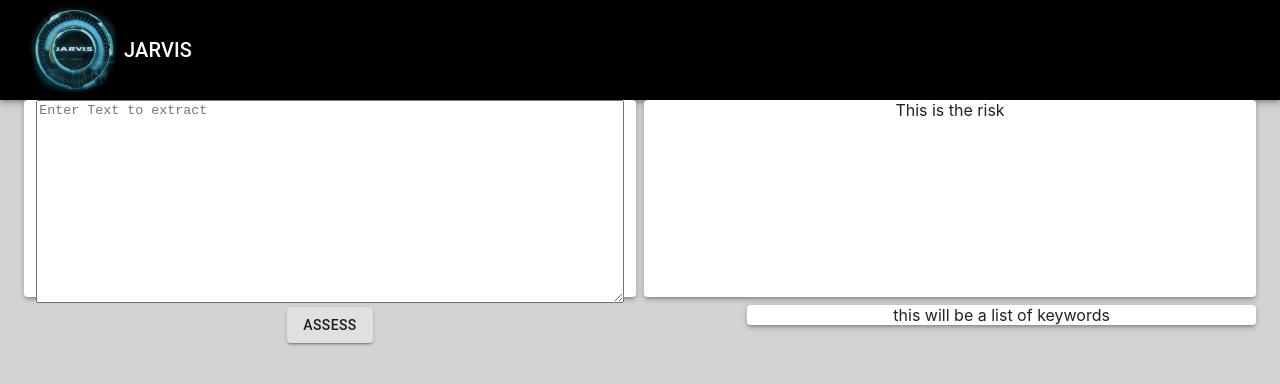
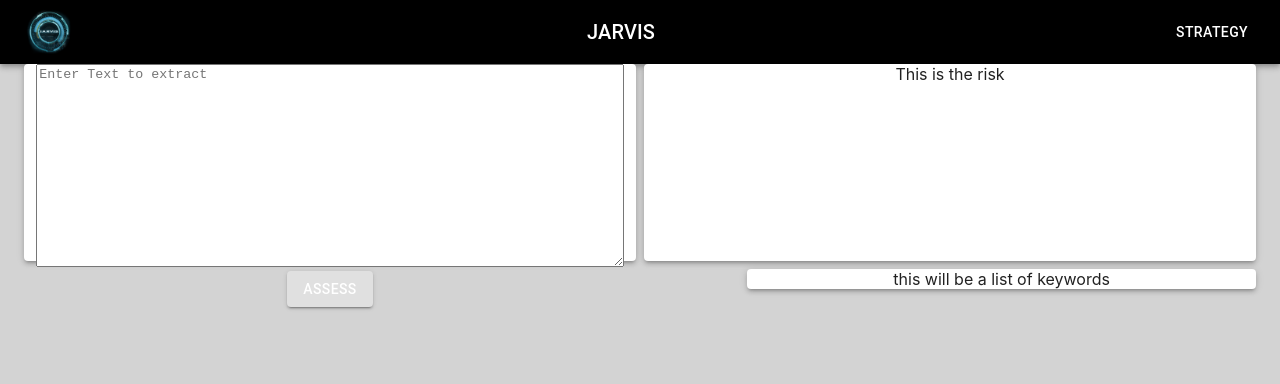
Before and after one commit to kellyt07/jarvis, a React (Create React App) app in the folder jarvisui/: page / in a window 1280 px wide. Shown: the top 384 px of the page. Built offline with nearby package versions, Linux system fonts and the light colour scheme; a web font is replaced by a local one.

Commit message:
navigation

```diff
--- a/jarvisui/package.json
+++ b/jarvisui/package.json
@@ -11,6 +11,7 @@
     "jslint": "^0.12.1",
     "react": "^18.1.0",
     "react-dom": "^18.1.0",
+    "react-router-dom": "^6.3.0",
     "react-scripts": "5.0.1",
     "web-vitals": "^2.1.4"
   },
--- a/jarvisui/src/App.css
+++ b/jarvisui/src/App.css
@@ -26,3 +26,8 @@
   text-align: left;
   padding-top: 10px;
 }
+
+.MuiButton-label {
+  color: white;
+  float: right;
+}
--- a/jarvisui/src/App.js
+++ b/jarvisui/src/App.js
@@ -1,12 +1,11 @@
 import React, { useState } from 'react';
 import TextareaAutosize  from '@material-ui/core/TextareaAutosize';
 import AppBar from '@material-ui/core/AppBar';
-import Box from '@material-ui/core/Box';
 import Toolbar from '@material-ui/core/Toolbar';
 import Typography from '@material-ui/core/Typography';
 import Button from '@material-ui/core/Button';
-import Card from '@material-ui/core/Card';
-import CardContent from '@material-ui/core/CardContent';
+import { Routes, Route, useNavigate } from "react-router-dom";
+import { Strategy } from './Strategy';
 
 import './App.css';
 import { Container, Grid, Paper } from '@material-ui/core';
@@ -52,17 +51,26 @@ function App() {
     getKeywordsList();
   }
 
-  return (
+  const navigate = useNavigate();
+
+  function navigateToStrategy () {
+    navigate('/Strategy');
+  };
+
+   return (
     <div className="App">
       <AppBar position="static" style={{ background: 'black' }}>
         <Toolbar>
-          <img src={require('./jarvis_image.png')} alt="jarvis" width="100" height="100"></img>
-          <Typography variant="h6" component="div" sx={{ flexGrow: 1 }}>
+          <img src={require('./jarvis_image.png')} alt="jarvis" width="50" height="50"></img>
+          <Typography variant="h6" component="div" sx={{ flexGrow: 1 }} style={{ flex: 1 }}>
             JARVIS
           </Typography>
+          <div>
+            <Button style={{float:"right", screenLeft:"100px"}} onClick={navigateToStrategy}>Strategy</Button>
+          </div>
           </Toolbar>
       </AppBar>
-      <Container maxWidth="100%">
+      <Container maxWidth="lg">
       <Grid container spacing={1}>
         <Grid item xs={6}>
           <Paper style={{ height:"100%" }} elevation={3}>
--- /dev/null
+++ b/jarvisui/src/Strategy.js
@@ -0,0 +1,15 @@
+import React, { useState } from 'react';
+import TextareaAutosize  from '@material-ui/core/TextareaAutosize';
+import AppBar from '@material-ui/core/AppBar';
+import Box from '@material-ui/core/Box';
+import Toolbar from '@material-ui/core/Toolbar';
+import Typography from '@material-ui/core/Typography';
+import Button from '@material-ui/core/Button';
+
+export function Strategy() {
+
+    return (
+        <div className="Strategy">testingn</div>
+    )
+
+}
--- a/jarvisui/src/index.js
+++ b/jarvisui/src/index.js
@@ -3,12 +3,18 @@ import ReactDOM from 'react-dom/client';
 import './index.css';
 import App from './App';
 import reportWebVitals from './reportWebVitals';
+import {createRoot} from 'react-dom/client';
+import {BrowserRouter, Route, Routes} from 'react-router-dom';
+import { Strategy } from './Strategy';
 
 const root = ReactDOM.createRoot(document.getElementById('root'));
 root.render(
-  <React.StrictMode>
-    <App />
-  </React.StrictMode>
+  <BrowserRouter>
+  <Routes>
+    <Route path="/" element={<App />}></Route>
+    <Route path="/Strategy" element={<Strategy />}></Route>
+  </Routes>
+  </BrowserRouter>
 );
 
 // If you want to start measuring performance in your app, pass a function
```
Also changed, not shown: 1 other file (tests, documents, lock files or other folders).
